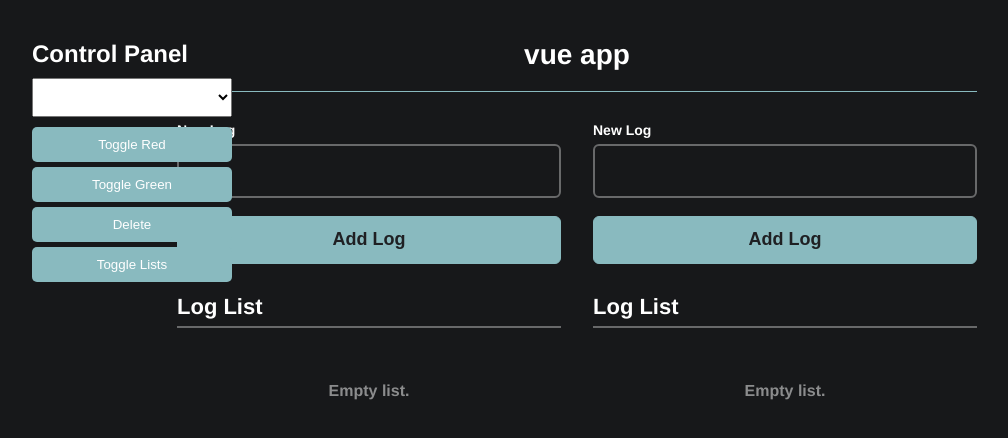
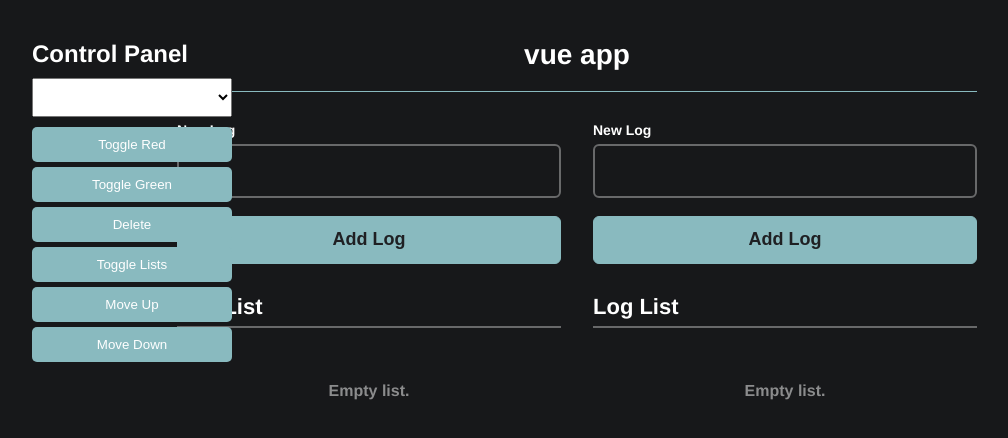
Before and after one commit to sb5m/vue-app, a Vue app: page / in a window 1280 px wide. Shown: the top 438 px of the page, without its empty margins (63-1071 px from the left). Built offline with nearby package versions, Linux system fonts and the light colour scheme.

Commit message:
ability to move items in list

```diff
--- a/src/App.vue
+++ b/src/App.vue
@@ -11,6 +11,8 @@
         <button @click="toggleHighlightGreen(selectedLog)" class="highlight-button">Toggle Green</button>
         <button @click="deleteLog(selectedLog)" class="delete-button">Delete</button>
         <button @click="toggleLists" class="toggle-button">Toggle Lists</button>
+        <button @click="moveUp(selectedLog)" class="toggle-button">Move Up</button>
+        <button @click="moveDown(selectedLog)" class="toggle-button">Move Down</button>
     </div>
     <div class="logs-container">
       <div class="log-class-list">
@@ -24,8 +26,8 @@
           <li v-for="(log, index) in logs" :key="index" class="log-item">
             <span :class="{ done: log.done, 'highlight-red': log.highlightedRed, 'highlight-green': log.highlightedGreen }" @click="doneLog(log)">{{ log.content }}</span>
             <button @click="removeLog(index)" class="remove-button">Remove</button>
-            <button @click="toggleHighlightRed(log)" class="highlight-button">{{ log.highlightedRed ? 'Highlight Red' : 'Highlight Red' }}</button>
-            <button @click="toggleHighlightGreen(log)" class="highlight-button">{{ log.highlightedGreen ? 'Highlight Green' : 'Highlight Green' }}</button>
+            <!-- <button @click="toggleHighlightRed(log)" class="highlight-button">{{ log.highlightedRed ? 'Highlight Red' : 'Highlight Red' }}</button>
+            <button @click="toggleHighlightGreen(log)" class="highlight-button">{{ log.highlightedGreen ? 'Highlight Green' : 'Highlight Green' }}</button> -->
           </li>
         </ul>
         <h4 v-if="logs.length === 0" class="empty-list">Empty list.</h4>
@@ -42,8 +44,8 @@
             <span :class="{ done: log.done, 'highlight-red': log.highlightedRed, 'highlight-green': log.highlightedGreen }" @click="doneSecondLog(log)">{{ log.content }}</span>
 
             <button @click="removeSecondLog(index)" class="remove-button">Remove</button>
-            <button @click="toggleSecondHighlightRed(log)" class="highlight-button">{{ log.highlightedRed ? 'Highlight Red' : 'Highlight Red' }}</button>
-            <button @click="toggleSecondHighlightGreen(log)" class="highlight-button">{{ log.highlightedGreen ? 'Highlight Green' : 'Highlight Green' }}</button>
+            <!-- <button @click="toggleSecondHighlightRed(log)" class="highlight-button">{{ log.highlightedRed ? 'Highlight Red' : 'Highlight Red' }}</button>
+            <button @click="toggleSecondHighlightGreen(log)" class="highlight-button">{{ log.highlightedGreen ? 'Highlight Green' : 'Highlight Green' }}</button> -->
           </li>
         </ul>
         <h4 v-if="secondList.length === 0" class="empty-list">Empty list.</h4>
@@ -91,6 +93,25 @@
     }
   },
   methods: {
+    moveUp(selectedLog) {
+      const index = this.currentList.indexOf(selectedLog);
+      if (index > 0) {
+        const temp = this.currentList[index];
+        this.currentList.splice(index, 1);
+        this.currentList.splice(index - 1, 0, temp);
+        this.saveData();
+      }
+    },
+
+    moveDown(selectedLog) {
+      const index = this.currentList.indexOf(selectedLog);
+      if (index < this.currentList.length - 1) {
+        const temp = this.currentList[index];
+        this.currentList.splice(index, 1);
+        this.currentList.splice(index + 1, 0, temp);
+        this.saveData();
+      }
+    },
     toggleLists() {
       this.selectedList = this.selectedList === 'logs' ? 'secondLogs' : 'logs';
     },
```
